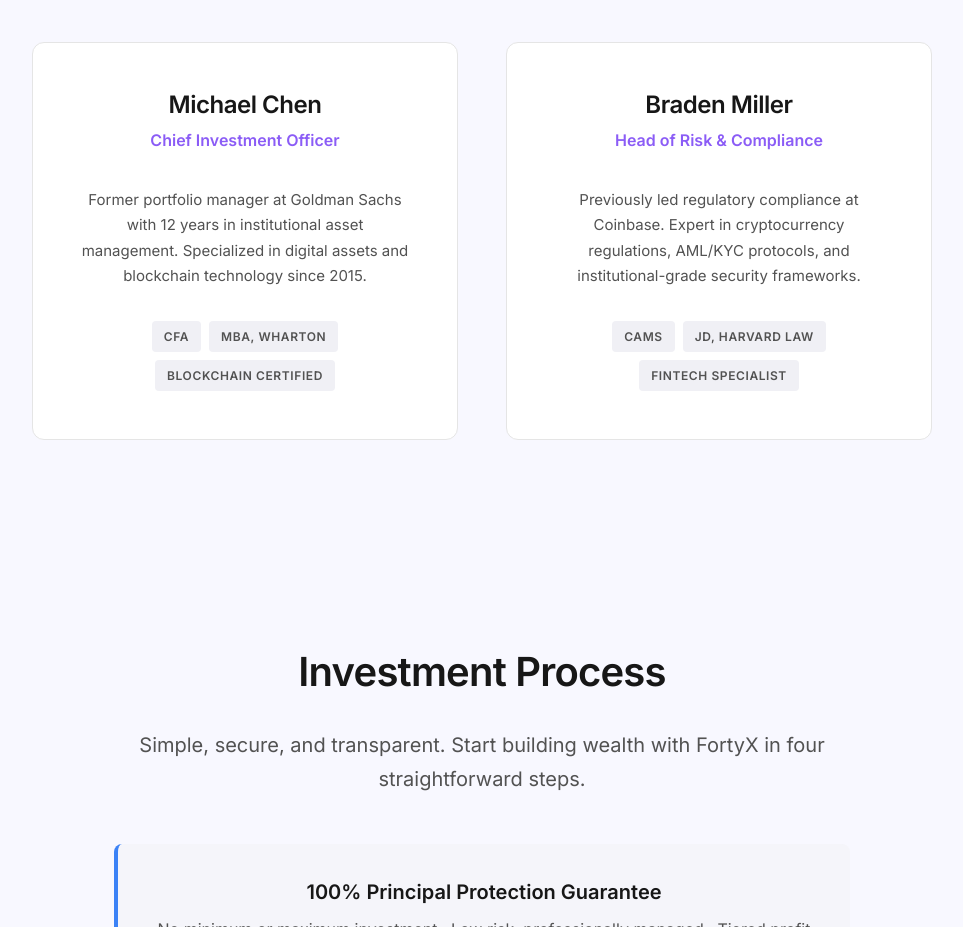
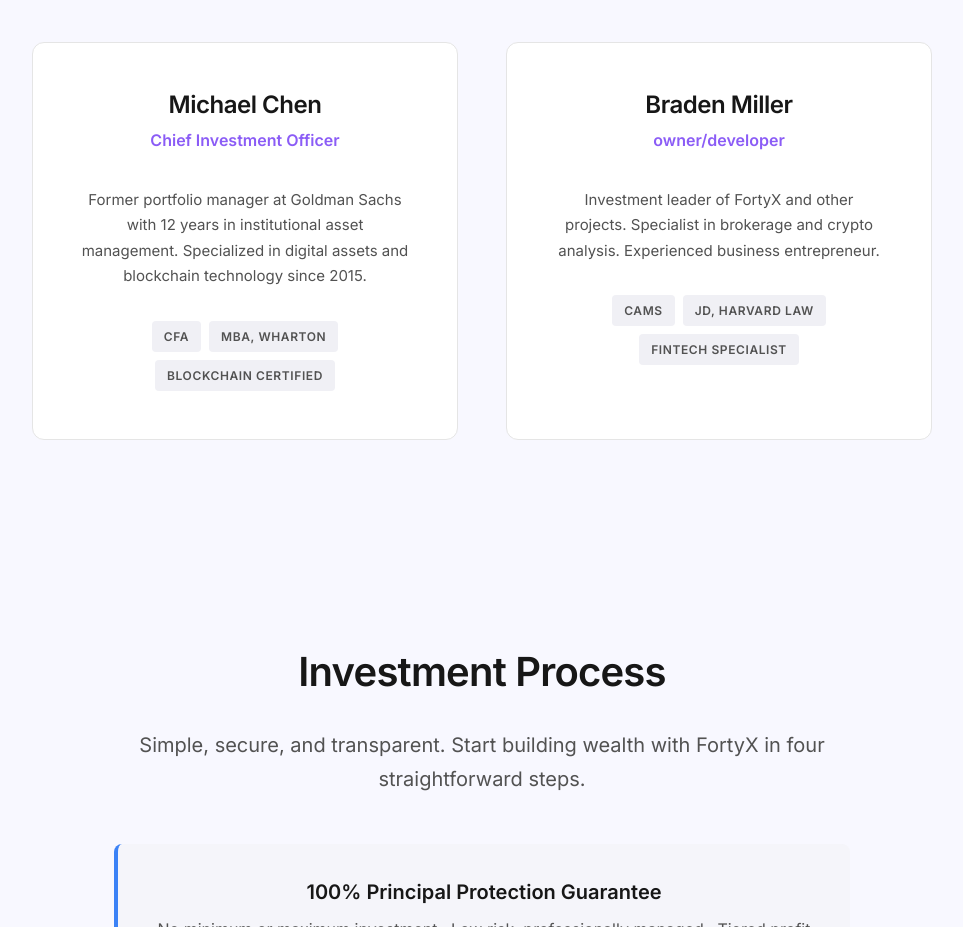
Before and after one commit to nvxmiller/fortyx, a plain HTML site: page index.html in a window 1280 px wide. Shown: the part 2440-3367 px from the top of the page, without its empty margins (278-1241 px from the left). Drawn offline with Linux system fonts and the light colour scheme.

Commit message:
Update index.html

```diff
--- a/index.html
+++ b/index.html
@@ -169,8 +169,8 @@
 
                 <div class="team-member">
                     <h3>Braden Miller</h3>
-                    <p class="team-title">Head of Risk & Compliance</p>
-                    <p class="team-bio">Previously led regulatory compliance at Coinbase. Expert in cryptocurrency regulations, AML/KYC protocols, and institutional-grade security frameworks.</p>
+                    <p class="team-title">owner/developer</p>
+                    <p class="team-bio">Investment leader of FortyX and other projects. Specialist in brokerage and crypto analysis. Experienced business entrepreneur.</p>
                     <div class="team-credentials">
                         <span>CAMS</span>
                         <span>JD, Harvard Law</span>
```
